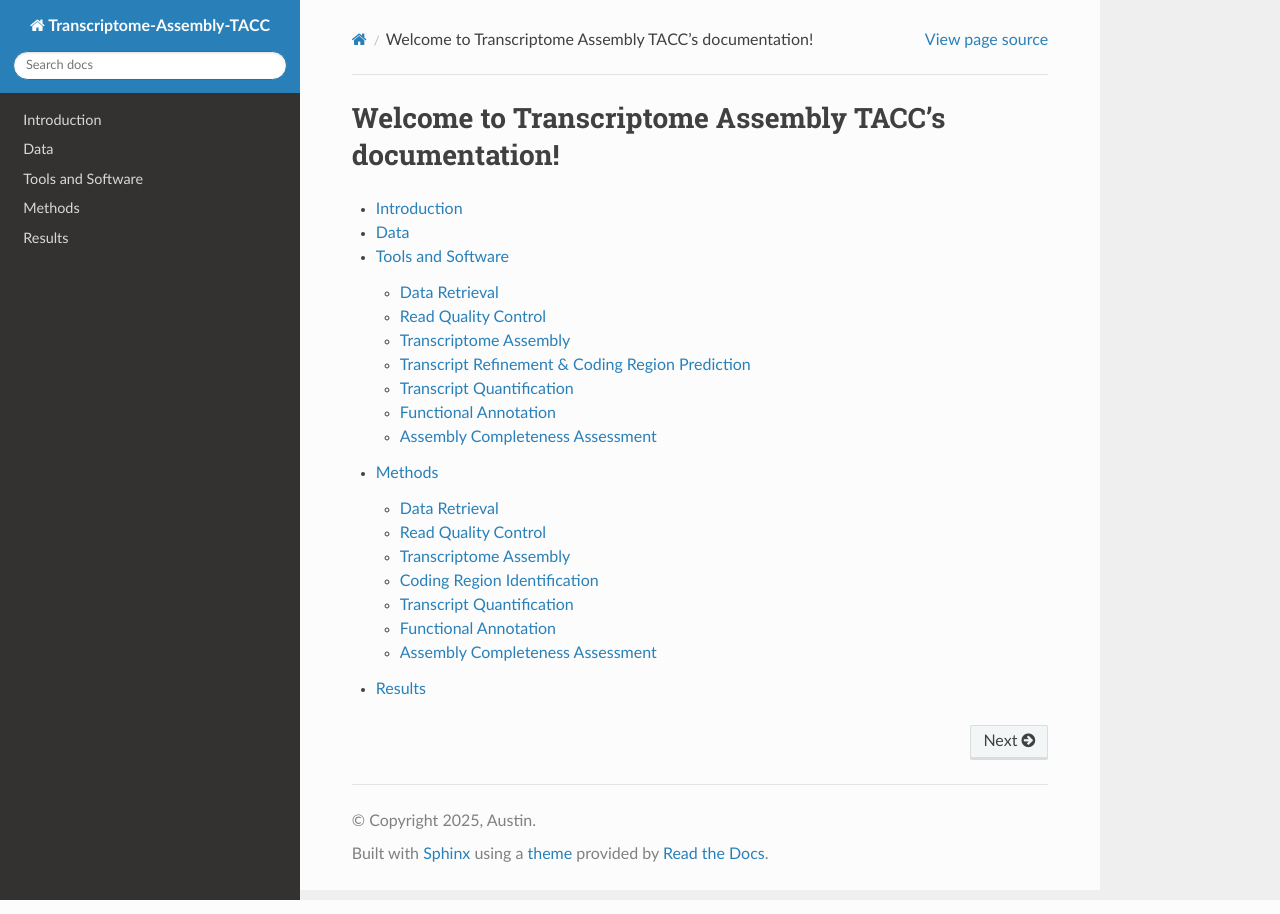
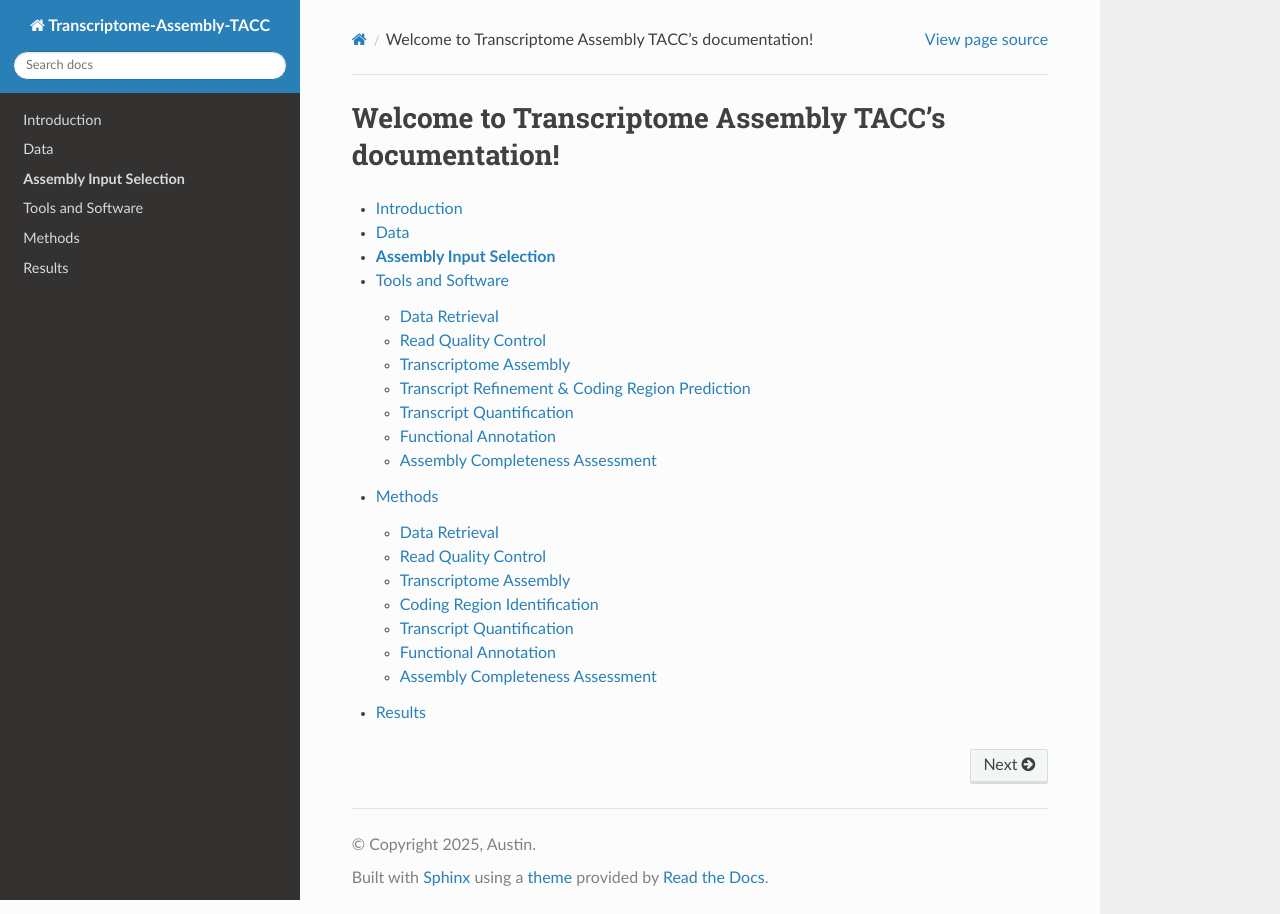
Before and after one commit to AriannaM-A/Transcriptome-Assembly-TACC, a Sphinx documentation site: the page built from docs/source/index.rst, in a window 1280 px wide. Built offline with Sphinx 7.4.7 and the Read the Docs theme 3.1.0, drawn with Linux system fonts in a browser that asks for light colours; pages that are not in the unit, such as notebooks, are missing from menus.

Commit message:
Add 'assembly input selection' to documentation index

```diff
--- a/docs/source/index.rst
+++ b/docs/source/index.rst
@@ -7,6 +7,7 @@ Welcome to Transcriptome Assembly TACC’s documentation!
 
   introduction
   metadata
+  assembly input selection
   tools
   methods
   results
```
